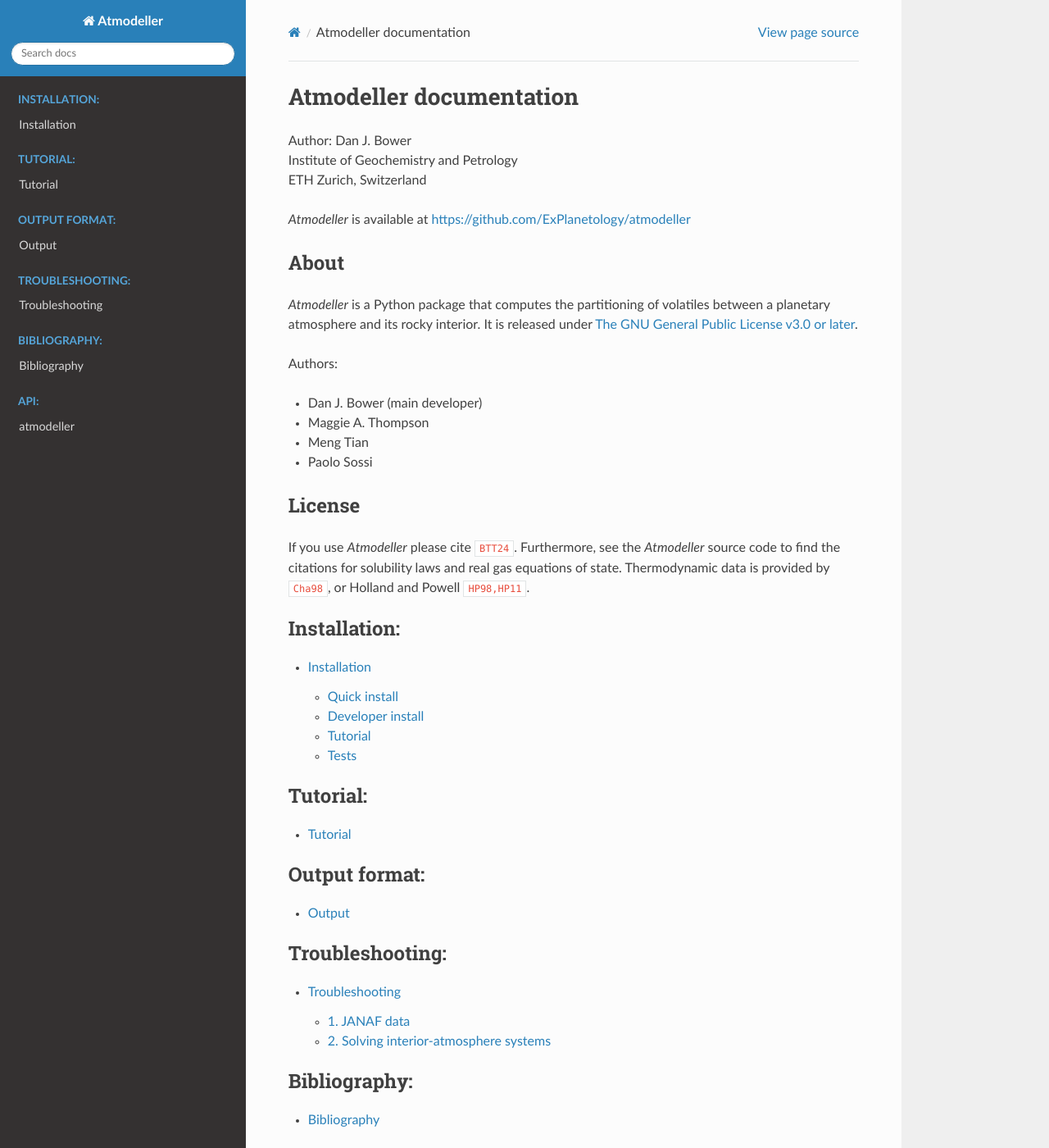
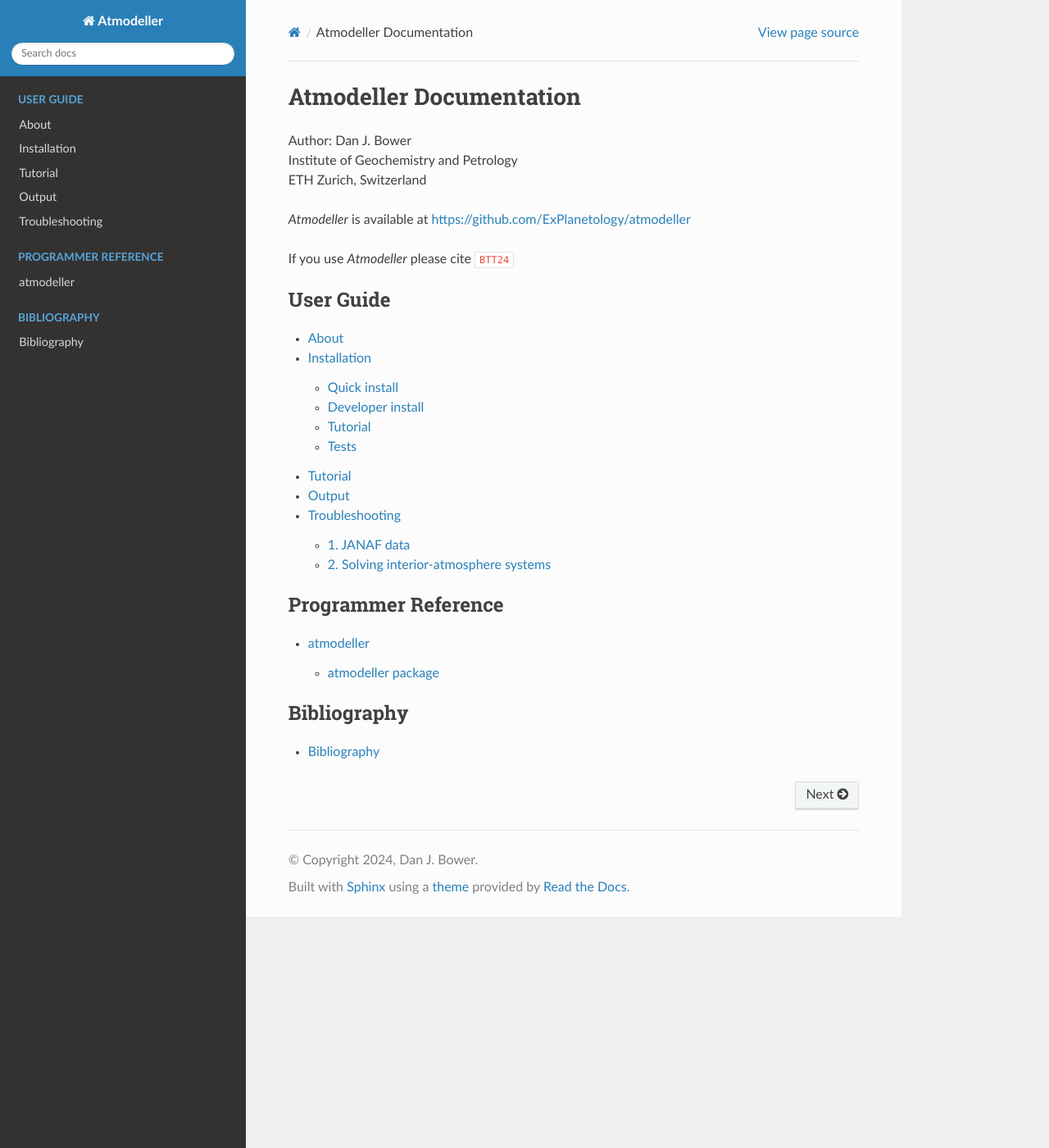
Before and after one commit to kaustubhhakim/atmodeller, a Sphinx documentation site: the page built from docs/index.rst, in a window 1280 px wide and 1400 px high. Shown: the whole window at 82% size. Built offline with Sphinx 7.4.7 and the Read the Docs theme 2.0.0, drawn with Linux system fonts in a browser that asks for light colours; cross-references to code outside the pages are shown as plain code; some of the changed text lies outside the part shown.

Commit message:
More docs

```diff
--- a/docs/conf.py
+++ b/docs/conf.py
@@ -78,3 +78,14 @@ napoleon_use_rtype = True
 napoleon_preprocess_types = False
 napoleon_type_aliases = None
 napoleon_attr_annotations = True
+
+# https://sphinxcontrib-bibtex.readthedocs.io/en/latest/usage.html#known-issues-and-workarounds
+import sphinx.builders.latex.transforms
+
+
+class DummyTransform(sphinx.builders.latex.transforms.BibliographyTransform):
+    def run(self, **kwargs):
+        pass
+
+
+sphinx.builders.latex.transforms.BibliographyTransform = DummyTransform
--- a/docs/index.rst
+++ b/docs/index.rst
@@ -1,5 +1,5 @@
-Atmodeller documentation
-========================
+Atmodeller Documentation
+########################
 
 | Author: Dan J. Bower
 | Institute of Geochemistry and Petrology
@@ -7,61 +7,25 @@ Atmodeller documentation
 
 *Atmodeller* is available at https://github.com/ExPlanetology/atmodeller
 
-About
------
-*Atmodeller* is a Python package that computes the partitioning of volatiles between a planetary atmosphere and its rocky interior. It is released under `The GNU General Public License v3.0 or later <https://www.gnu.org/licenses/gpl-3.0.en.html>`_.
-
-Authors:
-
-* Dan J. Bower (main developer)
-* Maggie A. Thompson
-* Meng Tian
-* Paolo Sossi
-
-License
--------
-
-If you use *Atmodeller* please cite :cite:t:`BTT24`. Furthermore, see the *Atmodeller* source code to find the citations for solubility laws and real gas equations of state. Thermodynamic data is provided by :cite:t:`Cha98`, or Holland and Powell :cite:p:`HP98,HP11`.
+If you use *Atmodeller* please cite :cite:t:`BTT24`
 
 .. toctree::
    :maxdepth: 2
-   :caption: Installation:
+   :caption: User Guide
 
+   about.rst
    installation.rst
-
-.. toctree::
-   :maxdepth: 2
-   :caption: Tutorial:
-
    tutorial.rst
-
-.. toctree::
-   :maxdepth: 2
-   :caption: Output format:
-
    output.rst
-
-.. toctree::
-   :maxdepth: 2
-   :caption: Troubleshooting:
-
    troubleshooting.rst
 
 .. toctree::
    :maxdepth: 2
-   :caption: Bibliography:
-
-   bibliography.rst
-
-.. toctree::
-   :maxdepth: 2
-   :caption: API:
+   :caption: Programmer Reference
 
    source/modules.rst
 
-Indices and tables
-------------------
+.. toctree::
+   :caption: Bibliography
 
-:ref:genindex
-:ref:modindex
-:ref:search
+   bibliography.rst
--- a/docs/installation.rst
+++ b/docs/installation.rst
@@ -31,7 +31,7 @@ You may need to *trust* the notebook before it will run.
 Developer install
 -----------------
 
-See `this setup guide <https://gist.github.com/djbower/c66474000029730ac9f8b73b96071db3>`_ to set up your system to develop *Atmodeller* using `VS Code <https://code.visualstudio.com>`_ and `Poetry <https://python-poetry.org>`_.
+See this `developer setup guide <https://gist.github.com/djbower/c66474000029730ac9f8b73b96071db3>`_ to set up your system to develop *Atmodeller* using `VS Code <https://code.visualstudio.com>`_ and `Poetry <https://python-poetry.org>`_.
 
 Tutorial
 --------
--- a/docs/troubleshooting.rst
+++ b/docs/troubleshooting.rst
@@ -1,3 +1,5 @@
+.. _TroubleshootingFile:
+
 Troubleshooting
 ===============
 
```
Also changed, not shown: docs/about.rst (added, +13 -0 lines), docs/bibliography.rst (+12 -0 lines), docs/output.rst (line endings or trailing spaces).
